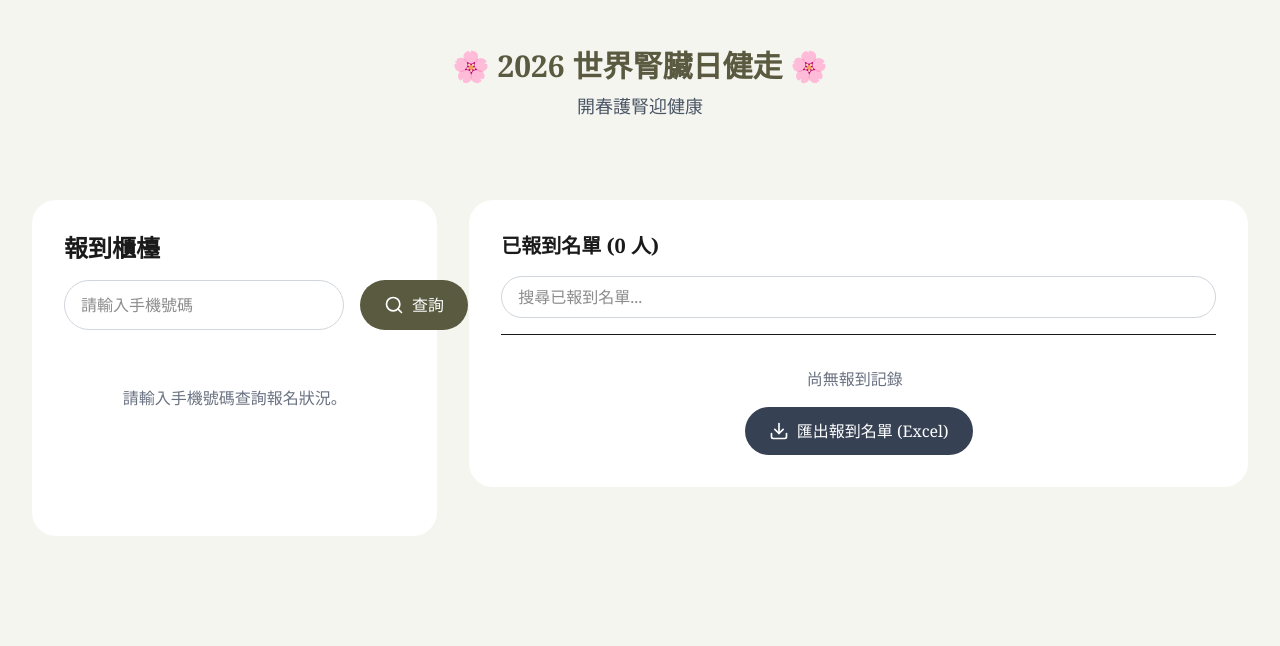
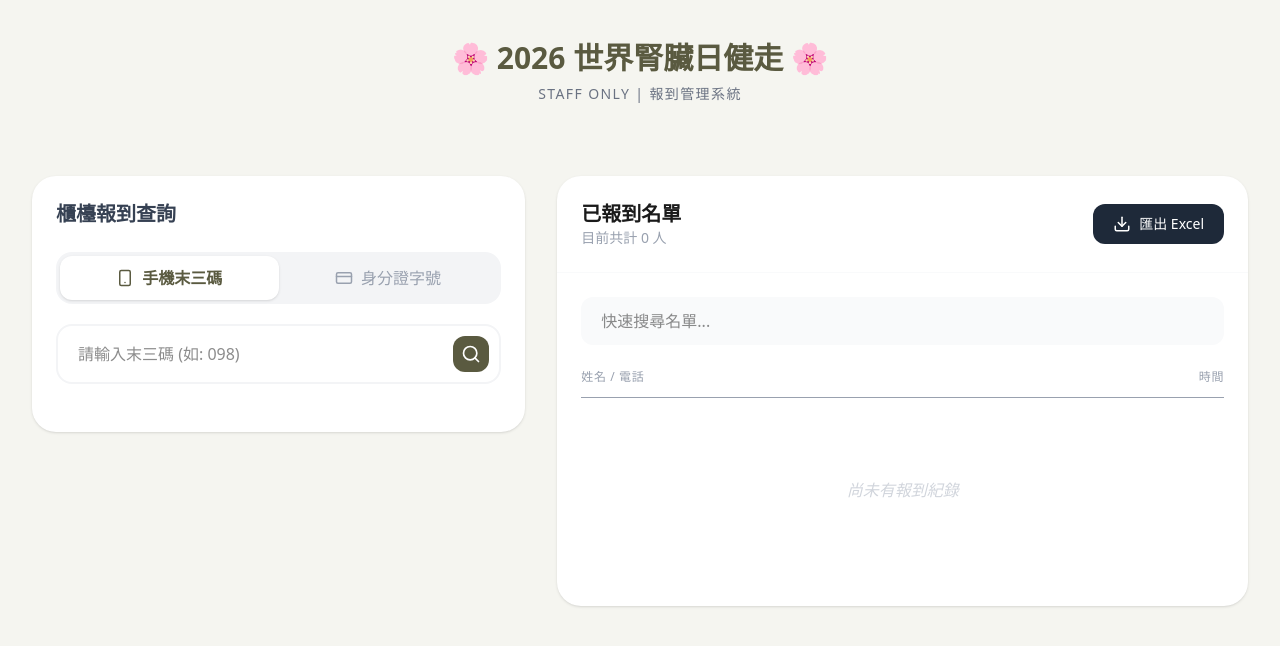
Before and after one commit to s97213a/-, a React (Vite) app in the folder 活動報到系統/: page / in a window 1280 px wide. Shown: the top 646 px of the page. Built offline with nearby package versions, Linux system fonts and the light colour scheme.

Commit message:
Add files via upload

```diff
--- a/活動報到系統/src/App.tsx
+++ b/活動報到系統/src/App.tsx
@@ -5,7 +5,7 @@
 
 import { useState } from 'react';
 import { registrants, Registrant } from './data';
-import { Download, Search, UserCheck } from 'lucide-react';
+import { Download, Search, UserCheck, Smartphone, CreditCard } from 'lucide-react';
 import * as XLSX from 'xlsx';
 
 interface CheckedInRegistrant extends Registrant {
@@ -13,34 +13,49 @@ interface CheckedInRegistrant extends Registrant {
 }
 
 export default function App() {
-  const [phone, setPhone] = useState('');
-  const [searchResult, setSearchResult] = useState<Registrant | null | undefined>(
-    undefined
-  );
-
+  const [inputValue, setInputValue] = useState('');
+  // 功能 2: 新增搜尋類型狀態 (手機末三碼 或 身分證)
+  const [searchType, setSearchType] = useState<'phone' | 'id'>('phone');
+  // 功能 1: 支援多筆結果 (處理末三碼重複的情況)
+  const [searchResults, setSearchResults] = useState<Registrant[]>([]);
+  const [hasSearched, setHasSearched] = useState(false);
 
   const [checkedInSearch, setCheckedInSearch] = useState('');
   const [checkedIn, setCheckedIn] = useState<CheckedInRegistrant[]>([]);
 
+  // 功能 1: 核心搜尋邏輯更新
   const handleSearch = () => {
-    const found = registrants.find((r) => r.phone === phone);
-    setSearchResult(found || null);
+    setHasSearched(true);
+    const term = inputValue.trim();
+    if (!term) {
+      setSearchResults([]);
+      return;
+    }
+
+    let found: Registrant[] = [];
+    if (searchType === 'phone') {
+      // 搜尋手機末三碼 (使用 endsWith)
+      found = registrants.filter((r) => r.phone.endsWith(term));
+    } else {
+      // 搜尋身分證字號 (不分大小寫完全比對)
+      found = registrants.filter((r) => r.id.toUpperCase() === term.toUpperCase());
+    }
+    setSearchResults(found);
   };
 
-    const handleCheckIn = (clearAfterCheckIn = true) => {
-    if (searchResult) {
-      // Prevent double check-ins
-      if (checkedIn.some((r) => r.id === searchResult.id)) {
+  // 功能 3: 報到後自動清除搜尋狀態
+  const handleCheckIn = (person: Registrant) => {
+    if (checkedIn.some((r) => r.id === person.id)) {
       alert('此民眾已報到！');
       return;
     }
     const now = new Date();
-      setCheckedIn([...checkedIn, { ...searchResult, checkInTime: now }]);
-      if (clearAfterCheckIn) {
-        setSearchResult(undefined);
-        setPhone('');
-      }
-    }
+    setCheckedIn([...checkedIn, { ...person, checkInTime: now }]);
+
+    // 清除狀態，準備接待下一位
+    setSearchResults([]);
+    setInputValue('');
+    setHasSearched(false);
   };
 
   const handleExport = () => {
@@ -48,29 +63,19 @@ export default function App() {
       alert('目前沒有已報到的民眾可匯出。');
       return;
     }
-
     const dataToExport = checkedIn.map((r) => ({
       '身分證字號': r.id,
       '姓名': r.name,
       '電話': r.phone,
       '報到時間': r.checkInTime.toLocaleString('zh-TW'),
     }));
-
     const ws = XLSX.utils.json_to_sheet(dataToExport);
     const wb = XLSX.utils.book_new();
     XLSX.utils.book_append_sheet(wb, ws, '報到名單');
-
-    XLSX.writeFile(wb, '報到名單.xlsx');
+    XLSX.writeFile(wb, '2026世界腎臟日報到名單.xlsx');
   };
 
-
-
-
-
-  const isCheckedIn = (registrant: Registrant | null | undefined) => {
-    if (!registrant) return false;
-    return checkedIn.some((r) => r.id === registrant.id);
-  };
+  const isCheckedIn = (id: string) => checkedIn.some((r) => r.id === id);
 
   const filteredCheckedIn = checkedIn.filter(
     (r) =>
@@ -80,107 +85,153 @@ export default function App() {
   );
 
   return (
-                <div className="min-h-screen font-serif text-[#1a1a1a] bg-[#f5f5f0]">
-                                                                                                                                                                                                                                                                                                                                                                                                                                                                                          <header className="text-center py-12">
+    <div className="min-h-screen font-sans text-[#1a1a1a] bg-[#f5f5f0]">
+      <header className="text-center py-10">
         <h1 className="text-2xl sm:text-3xl font-bold text-[#5A5A40]">🌸 2026 世界腎臟日健走 🌸</h1>
-        <p className="text-lg mt-2 text-gray-600">開春護腎迎健康</p>
+        <p className="text-sm mt-2 text-gray-500 tracking-widest">STAFF ONLY | 報到管理系統</p>
       </header>
 
       <div className="flex flex-col lg:flex-row gap-8 p-4 sm:p-8 max-w-7xl mx-auto">
-        {/* Left Side: Check-in Area */}
-        <div className="w-full lg:w-1/3
-        lg:sticky lg:top-8 self-start">
+        {/* 左側：搜尋與報到區 */}
+        <div className="w-full lg:w-5/12">
+          <main className="bg-white rounded-3xl p-6 shadow-sm sticky top-8">
+            <h2 className="text-xl font-bold mb-6 text-gray-700">櫃檯報到查詢</h2>
 
-                                                                              <main className="bg-white rounded-3xl p-6 sm:p-8">
-          <div className="search-section mb-6">
-            <h2 className="text-2xl font-semibold mb-4">報到櫃檯</h2>
-            <div className="flex flex-col sm:flex-row gap-4">
+            {/* 功能 2: 搜尋類型切換 Tab */}
+            <div className="flex mb-5 bg-gray-100 p-1 rounded-2xl">
+              <button
+                onClick={() => { setSearchType('phone'); setInputValue(''); setHasSearched(false); }}
+                className={`flex-1 flex items-center justify-center gap-2 py-2.5 rounded-xl transition-all ${searchType === 'phone' ? 'bg-white shadow-sm text-[#5A5A40] font-bold' : 'text-gray-400 hover:text-gray-600'}`}
+              >
+                <Smartphone size={18} /> 手機末三碼
+              </button>
+              <button
+                onClick={() => { setSearchType('id'); setInputValue(''); setHasSearched(false); }}
+                className={`flex-1 flex items-center justify-center gap-2 py-2.5 rounded-xl transition-all ${searchType === 'id' ? 'bg-white shadow-sm text-[#5A5A40] font-bold' : 'text-gray-400 hover:text-gray-600'}`}
+              >
+                <CreditCard size={18} /> 身分證字號
+              </button>
+            </div>
+
+            <div className="space-y-4">
+              <div className="relative">
                 <input
-                type="tel"
-                value={phone}
-                onChange={(e) => setPhone(e.target.value)}
-                placeholder="請輸入手機號碼"
-                className="flex-grow px-4 py-3 border border-gray-300 rounded-full focus:outline-none focus:ring-2 focus:ring-[#5A5A40] transition"
+                  type="text"
+                  value={inputValue}
+                  onChange={(e) => setInputValue(e.target.value)}
+                  onKeyDown={(e) => e.key === 'Enter' && handleSearch()}
+                  placeholder={searchType === 'phone' ? "請輸入末三碼 (如: 098)" : "請輸入完整身分證字號"}
+                  className="w-full pl-5 pr-12 py-4 border-2 border-gray-100 rounded-2xl focus:border-[#5A5A40] focus:outline-none transition-all"
                 />
                 <button
                   onClick={handleSearch}
-                className="bg-[#5A5A40] text-white px-6 py-3 rounded-full hover:bg-[#4a4a30] transition-colors duration-300 flex items-center justify-center gap-2"
+                  className="absolute right-3 top-1/2 -translate-y-1/2 p-2 bg-[#5A5A40] text-white rounded-xl hover:bg-[#4a4a30] transition-colors"
                 >
                   <Search size={20} />
-                <span className="whitespace-nowrap">查詢</span>
                 </button>
+              </div>
+
+              {/* 搜尋結果顯示區 */}
+              <div className="mt-6">
+                {hasSearched && searchResults.length === 0 && (
+                  <div className="py-10 text-center border-2 border-dashed border-gray-100 rounded-2xl">
+                    <p className="text-red-400 font-medium">查無報名資料，請重新輸入</p>
+                  </div>
+                )}
+
+                <div className="space-y-3">
+                  {searchResults.map((person) => (
+                    <div key={person.id} className="bg-gray-50 border border-gray-100 rounded-2xl p-4 flex justify-between items-center group hover:bg-white hover:shadow-md transition-all">
+                      <div>
+                        <div className="flex flex-col gap-1">
+            {/* 姓名顯示 */}
+            <span className="font-bold text-lg text-gray-800">{person.name}</span>
+            {/* 完整身分證字號與電話 */}
+            <div className="text-sm space-y-1">
+              <p className="text-emerald-700 font-mono bg-emerald-50 inline-block px-2 py-0.5 rounded">
+                身分證：{person.id.toUpperCase()}
+              </p>
+              <p className="text-gray-400">電話：{person.phone}</p>
+            </div>
           </div>
         </div>
 
-          <div className="result-section min-h-[150px]">
-            {searchResult === undefined && (
-              <div className="text-center text-gray-500 pt-8">
-                請輸入手機號碼查詢報名狀況。
+        {isCheckedIn(person.id) ? (
+          <div className="flex items-center gap-1 text-emerald-600 font-bold bg-emerald-50 px-3 py-1.5 rounded-full">
+            <UserCheck size={16} /> <span className="text-sm">已完成報到</span>
           </div>
-            )}
-                        {searchResult === null && (
-              <div className="text-center text-red-500 font-bold pt-8">
-                查無此人，請確認手機號碼是否正確。
-              </div>
-            )}
-            {searchResult && (
-              <div className="bg-[#f5f5f0] rounded-2xl p-6 text-center animate-fade-in">
-                <p className="text-lg"><strong>姓名：</strong> {searchResult.name}</p>
-                <p className="text-lg mt-2"><strong>身分證號：</strong> {searchResult.id}</p>
-                <div className="mt-6">
-                  {isCheckedIn(searchResult) ? (
-                    <p className="text-green-600 font-bold text-xl">✓ 已報到</p>
         ) : (
-                    <div className="flex flex-col sm:flex-row justify-center gap-4">
           <button
-                        onClick={() => handleCheckIn(true)}
-                        className="bg-emerald-600 text-white px-6 py-3 rounded-full hover:bg-emerald-700 transition-colors duration-300 flex items-center justify-center gap-2"
+            onClick={() => handleCheckIn(person)}
+            className="bg-emerald-600 text-white px-5 py-3 rounded-xl hover:bg-emerald-700 shadow-sm shadow-emerald-100 transition-transform active:scale-95 font-medium"
           >
-                        <UserCheck size={20} />
-                        <span>確認報到</span>
+            確認報到
                         </button>
-                    </div>
                       )}
                     </div>
+                  ))}
                 </div>
-            )}
+              </div>
             </div>
           </main>
         </div>
 
-        {/* Right Side: Checked-in List */}
-        <div className="w-full lg:sticky lg:top-8 self-start">
-                                                                                                                                                                <aside className="bg-white rounded-3xl">
-            <div className="p-6 sm:p-8">
-                            <h2 className="text-xl font-semibold mb-4">已報到名單 ({checkedIn.length} 人)</h2>
-              <div className="mb-4">
+        {/* 右側：名單彙整區 */}
+        <div className="w-full lg:w-7/12">
+          <aside className="bg-white rounded-3xl shadow-sm h-full flex flex-col overflow-hidden">
+            <div className="p-6 border-b border-gray-50 flex justify-between items-center">
+              <div>
+                <h2 className="text-xl font-bold">已報到名單</h2>
+                <p className="text-sm text-gray-400">目前共計 {checkedIn.length} 人</p>
+              </div>
+              <button
+                onClick={handleExport}
+                className="bg-gray-800 text-white px-5 py-2.5 rounded-xl hover:bg-black transition-all flex items-center gap-2 text-sm font-medium"
+              >
+                <Download size={18} /> 匯出 Excel
+              </button>
+            </div>
+
+            <div className="p-6 pb-0">
+              <div className="relative">
                 <input
                   type="text"
-                  placeholder="搜尋已報到名單..."
+                  placeholder="快速搜尋名單..."
                   value={checkedInSearch}
                   onChange={(e) => setCheckedInSearch(e.target.value)}
-                  className="w-full px-4 py-2 border border-gray-300 rounded-full focus:outline-none focus:ring-2 focus:ring-[#5A5A40] transition"
+                  className="w-full bg-gray-50 border-none px-5 py-3 rounded-xl focus:ring-2 focus:ring-gray-200 outline-none"
                 />
               </div>
-              <div className="max-h-[60vh] overflow-y-auto pr-2 border-t pt-4">
-                  <ul>
+            </div>
+
+            <div className="flex-grow p-6 overflow-y-auto custom-scrollbar">
+              <table className="w-full">
+                <thead className="text-xs text-gray-400 uppercase tracking-wider border-b">
+                  <tr>
+                    <th className="pb-3 text-left font-medium">姓名 / 電話</th>
+                    <th className="pb-3 text-right font-medium">時間</th>
+                  </tr>
+                </thead>
+                <tbody className="divide-y divide-gray-50">
                   {filteredCheckedIn.length > 0 ? filteredCheckedIn.map((r) => (
-                          <li key={r.id} className="flex justify-between items-center py-2 border-b border-gray-200">
-                              <span>{r.name}</span>
-                              <span className="text-sm text-gray-500">{r.checkInTime.toLocaleTimeString('zh-TW', { hour: '2-digit', minute: '2-digit' })}</span>
-                          </li>
-                      )) : <li className='text-center text-gray-500 py-4'>尚無報到記錄</li>}
-                  </ul>
-              </div>
-              <div className="w-full">
-                  <button
-                      onClick={handleExport}
-                      className="bg-gray-700 text-white px-6 py-3 rounded-full hover:bg-gray-800 transition-colors duration-300 flex items-center justify-center gap-2 mx-auto"
-                  >
-                      <Download size={20} />
-                      <span>匯出報到名單 (Excel)</span>
-                  </button>
-              </div>
+                    <tr key={r.id} className="group">
+                      <td className="py-4">
+                        <p className="font-bold text-gray-700">{r.name}</p>
+                        <p className="text-xs text-gray-400">{r.phone}</p>
+                      </td>
+                      <td className="py-4 text-right">
+                        <span className="text-sm font-mono text-gray-400 bg-gray-50 px-2 py-1 rounded">
+                          {r.checkInTime.toLocaleTimeString('zh-TW', { hour: '2-digit', minute: '2-digit', hour12: false })}
+                        </span>
+                      </td>
+                    </tr>
+                  )) : (
+                    <tr>
+                      <td colSpan={2} className="py-20 text-center text-gray-300 italic">尚未有報到紀錄</td>
+                    </tr>
+                  )}
+                </tbody>
+              </table>
             </div>
           </aside>
         </div>
```
Lines whose indentation alone changed are shown as unchanged.
